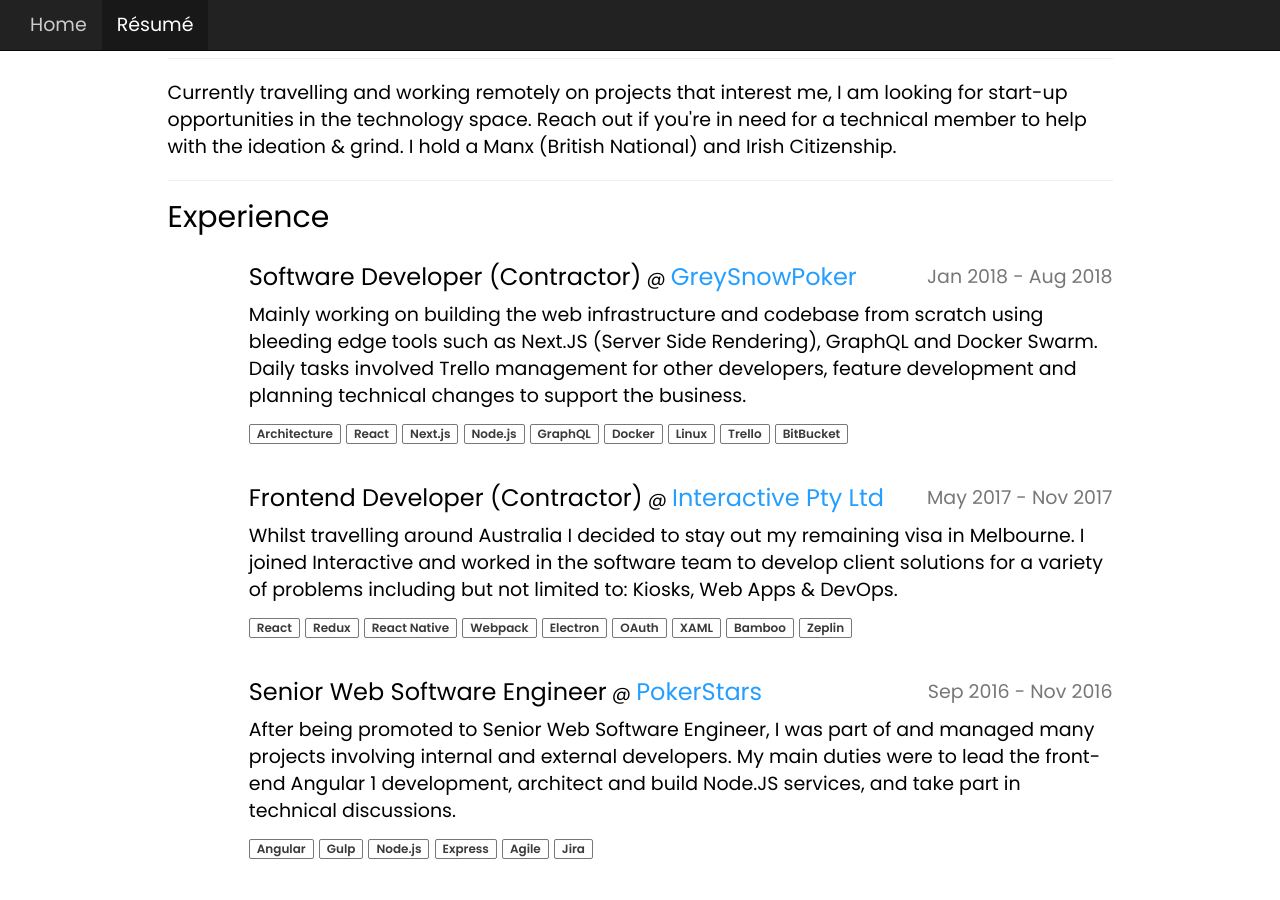
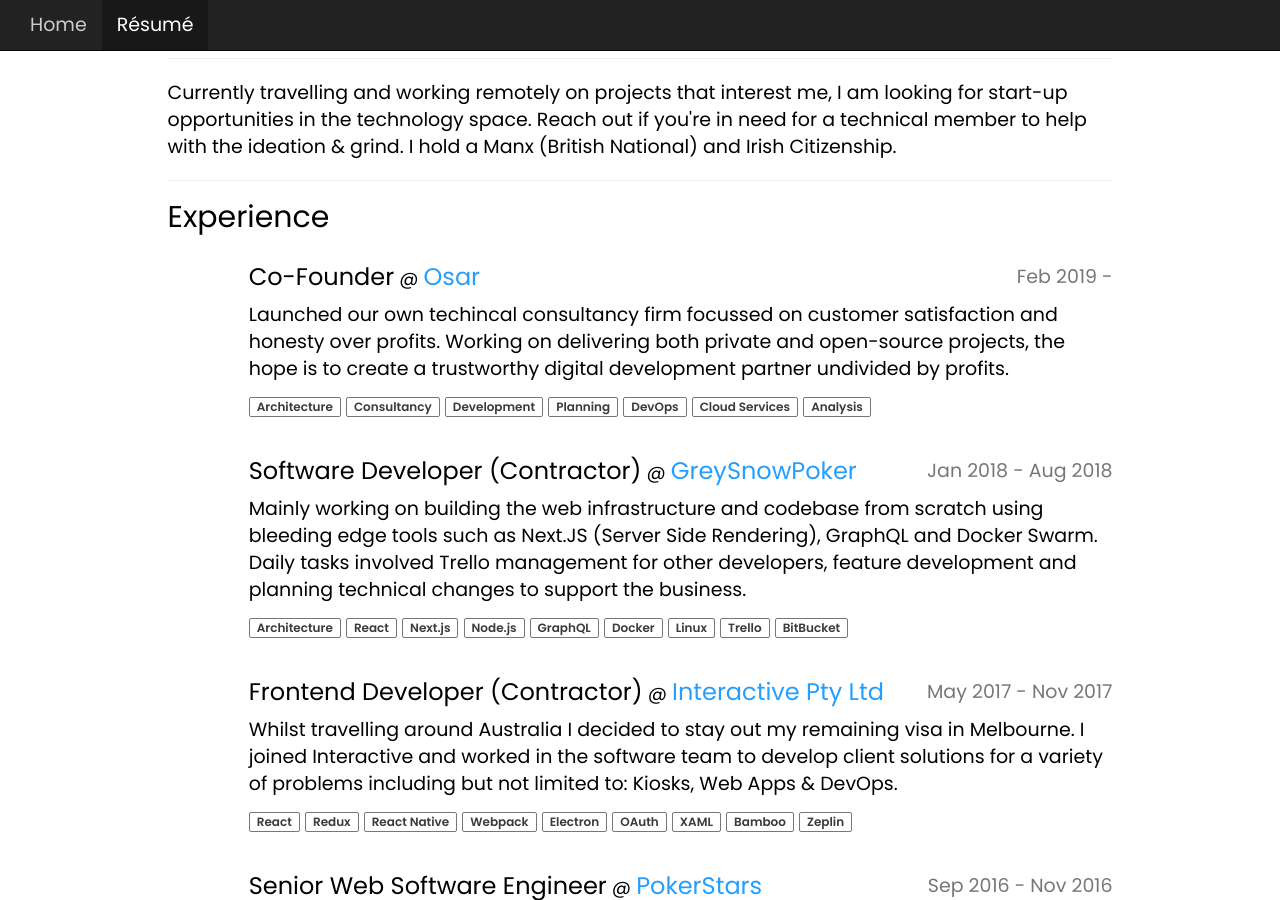
Before and after one commit to stevenkissack/stevokk.github.io, a Jekyll site: the page built from _pages/resume.md, in a window 1280 px wide and 900 px high, scrolled down 370 px. Built offline with Jekyll 4.4.1, drawn with Linux system fonts in a browser that asks for light colours; nearby versions of some CDN libraries.

Commit message:
add osar company to resume

```diff
--- a/_data/resume.json
+++ b/_data/resume.json
@@ -32,6 +32,14 @@
       ]
     },
     "work": [
+      {
+        "company": "Osar",
+        "position": "Co-Founder",
+        "website": "http://www.osar.im",
+        "startDate": "2019-02-20",
+        "summary": "Launched our own techincal consultancy firm focussed on customer satisfaction and honesty over profits. Working on delivering both private and open-source projects, the hope is to create a trustworthy digital development partner undivided by profits.",
+        "highlights": ["Architecture", "Consultancy", "Development", "Planning", "DevOps", "Cloud Services", "Analysis"]
+      },
       {
         "company": "GreySnowPoker",
         "position": "Software Developer (Contractor)",
```
